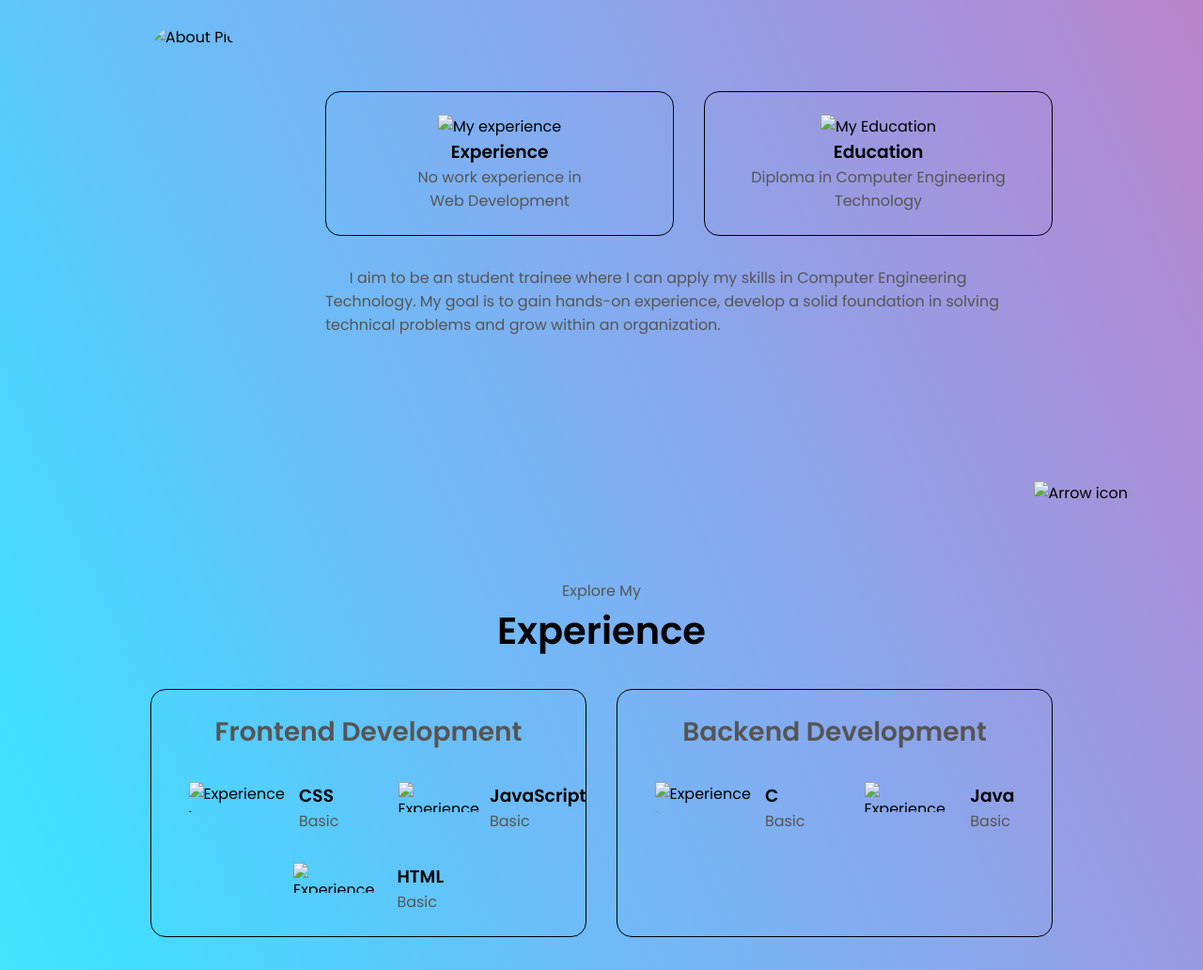
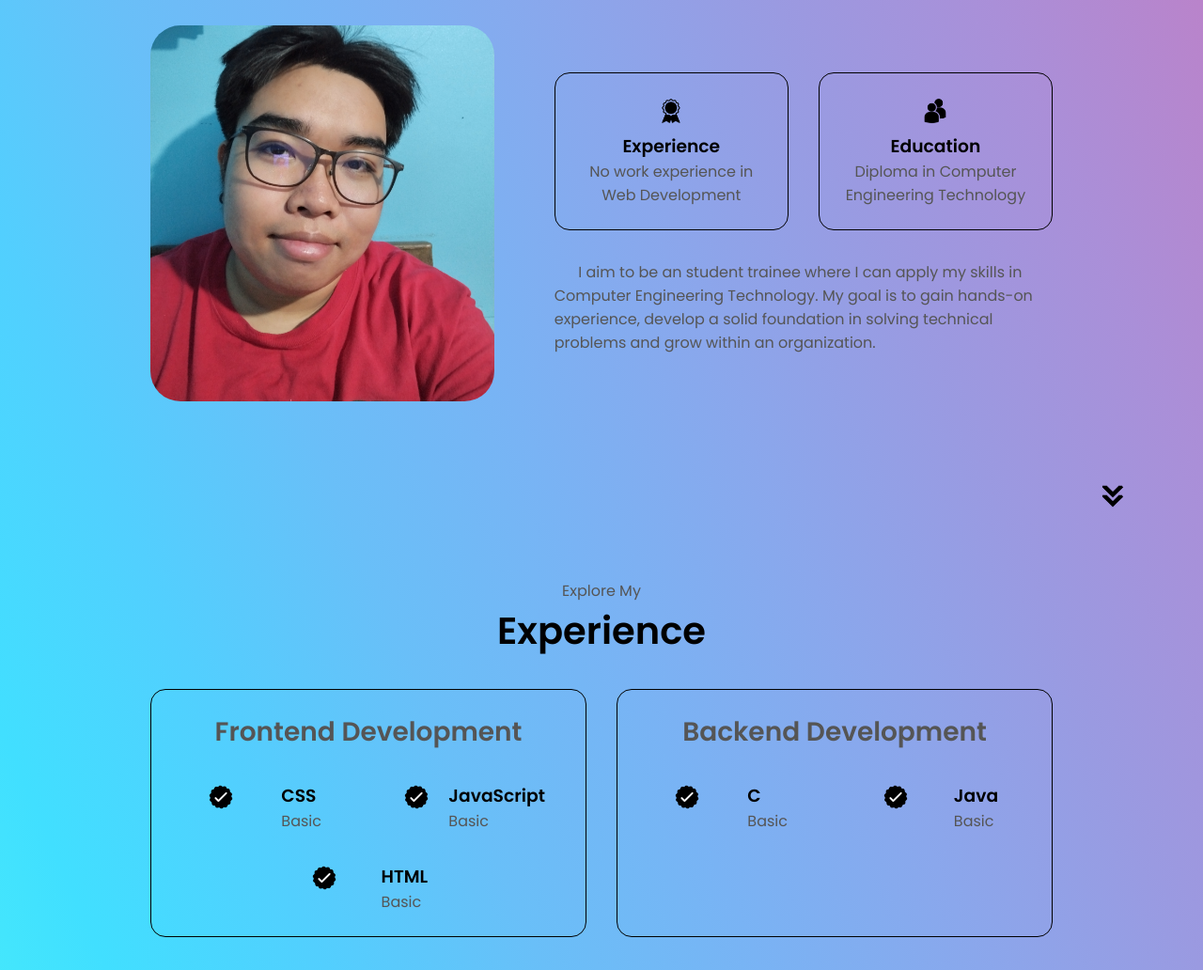
Before and after one commit to JohnlyndelCastillo/htmk-css-js__web-portfolio, a plain HTML site: page index.html in a window 1280 px wide. Shown: the part 1080-2112 px from the top of the page at 94% size. Drawn offline with Linux system fonts and the light colour scheme.

Commit message:
reference updation. Instead of img, changed to assets

```diff
--- a/index.html
+++ b/index.html
@@ -35,7 +35,7 @@
     </nav>
     <section id="profile">
         <div class="section__pic-container">
-            <img src="../img/profile.png" alt="JohnlyndelCastillo profile">
+            <img src="../assets/profile.png" alt="JohnlyndelCastillo profile">
         </div>
         <div class="section__text">
             <p class="section__text__p1">Hello I'm</p>
@@ -53,19 +53,19 @@
                 </button>
             </div>
             <div id="socials__container">
-                <img src="../img/email-icon.png"
+                <img src="../assets/email-icon.png"
                 alt="My Email"
                 class="icon"
                 onclick="location.href='https://mail.google.com/'"
                 />
 
-                <img src="../img/fb.png"
+                <img src="../assets/fb.png"
                 alt="My Fb"
                 class="icon"
                 onclick="location.href='https://www.facebook.com/'"
                 />
 
-                <img src="../img/github.png"
+                <img src="../assets/github.png"
                 alt="My github"
                 class="icon"
                 onclick="location.href='https://github.com/'"
@@ -80,7 +80,7 @@
         <h1 class="title">About Me</h1>
         <div class="section-container">
             <div class="section__pic-container">
-                <img src="../img/about-pic.png"
+                <img src="../assets/about-pic.png"
                 alt="About Pic"
                 class="about-pic"
                 />
@@ -89,7 +89,7 @@
             <div class="about-details-container">
                 <div class="about-containers">
                     <div class="details-container">
-                        <img src="../img/experience.png"
+                        <img src="../assets/experience.png"
                         alt="My experience"
                         class="icon"
                         />
@@ -97,7 +97,7 @@
                         <p>No work experience in <br> Web Development</p>
                     </div>
                     <div class="details-container">
-                        <img src="../img/education.png"
+                        <img src="../assets/education.png"
                         alt="My Education"
                         class="icon"
                         />
@@ -116,7 +116,7 @@
                 </div>
             </div>
             <img
-            src="../img/arrow.png"
+            src="../assets/arrow.png"
             alt="Arrow icon"
             class="icon arrow"
             onclick="location.href='./#experience'"
@@ -133,7 +133,7 @@
                     <h2 class="experience-sub-title"> Frontend Development</h2>
                     <div class="article-container">
                         <article>
-                            <img src="../img/checkmark.png"
+                            <img src="../assets/checkmark.png"
                             alt="Experience icon"
                             class="icon"
                             />
@@ -143,7 +143,7 @@
                             </div>
                         </article>
                         <article>
-                            <img src="../img/checkmark.png"
+                            <img src="../assets/checkmark.png"
                             alt="Experience icon"
                             class="icon"
                             />
@@ -153,7 +153,7 @@
                             </div>
                         </article>
                         <article>
-                            <img src="../img/checkmark.png"
+                            <img src="../assets/checkmark.png"
                             alt="Experience icon"
                             class="icon"
                             />
@@ -168,7 +168,7 @@
                     <h2 class="experience-sub-title">Backend Development</h2>
                     <div class="article-container">
                         <article>
-                            <img src="../img/checkmark.png"
+                            <img src="../assets/checkmark.png"
                             alt="Experience Icon Backend"
                             class="icon"
                             />
@@ -178,7 +178,7 @@
                             </div>
                         </article>
                         <article>
-                            <img src="../img/checkmark.png"
+                            <img src="../assets/checkmark.png"
                             alt="Experience Icon Backend"
                             class="icon"
                             />
@@ -193,7 +193,7 @@
             </div>
         </div>
         <img
-        src="../img/arrow.png"
+        src="../assets/arrow.png"
         alt="Arrow icon"
         class="icon arrow"
         onclick="location.href='./#contact'"
@@ -204,7 +204,7 @@
         <h1 class="title">Contact Me</h1>
         <div class="contact-info-upper-container">
             <div class="contact-info-container">
-                <img src="../img/email-icon.png"
+                <img src="../assets/email-icon.png"
                 alt="Email-icon"
                 class="icon contact-icon email-icon"
                 />
```
